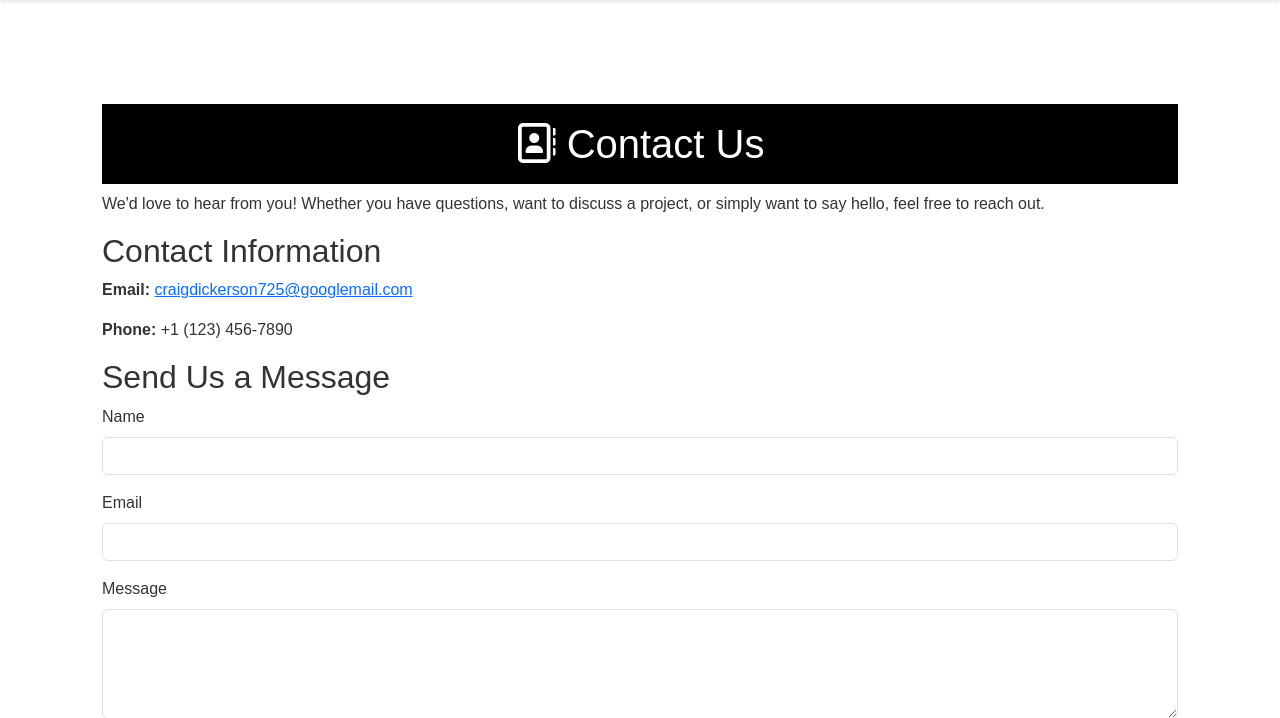
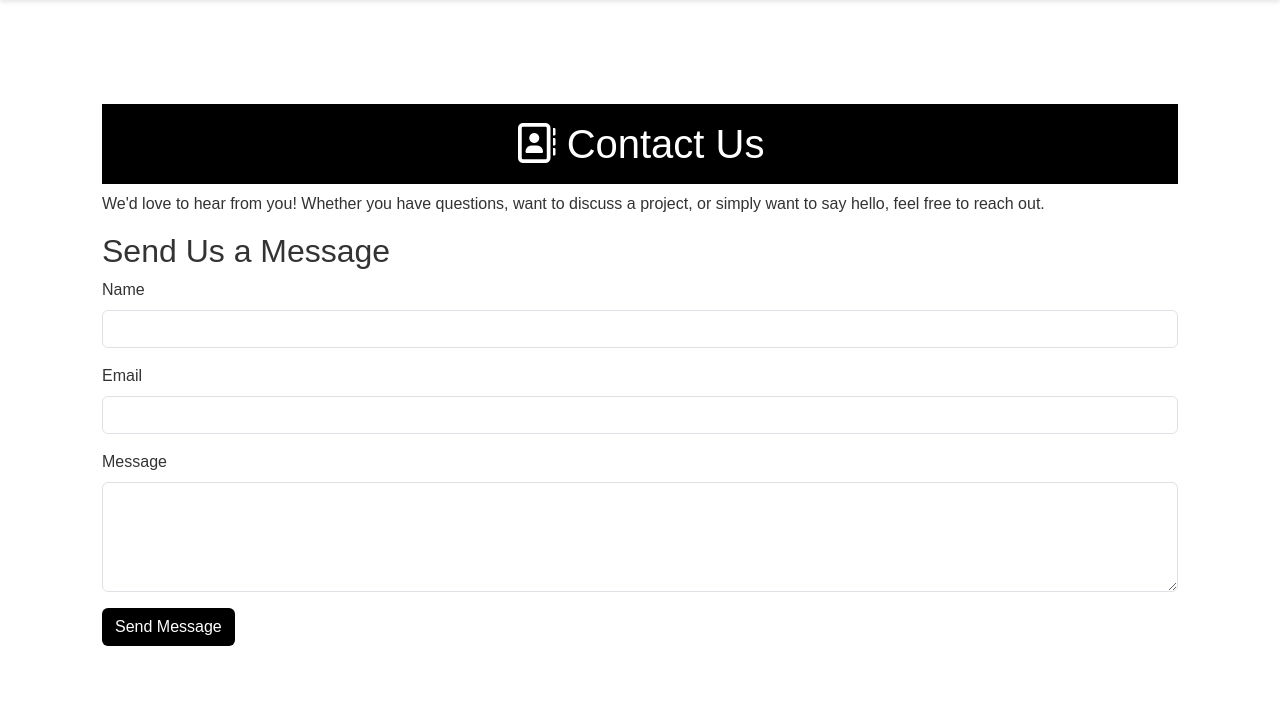
Before and after one commit to craigdickerson725/really-deep-photography, a Django app: page /contact/ in a window 1280 px wide. Shown: the part 62-780 px from the top of the page. Run offline with Django 3.2, Linux system fonts and the light colour scheme; some libraries are stand-ins or nearby versions.

Commit message:
Correct text on Contact page

```diff
--- a/home/templates/home/contact.html
+++ b/home/templates/home/contact.html
@@ -11,10 +11,6 @@
         <i class="fa-regular fa-address-book"></i> Contact Us
     </h1>
     <p>We'd love to hear from you! Whether you have questions, want to discuss a project, or simply want to say hello, feel free to reach out.</p>
-
-    <h2>Contact Information</h2>
-    <p><strong>Email:</strong> <a href="mailto:craigdickerson@reallydeepphotography.com">craigdickerson725@googlemail.com</a></p>
-    <p><strong>Phone:</strong> +1 (123) 456-7890</p>
 
     <h2>Send Us a Message</h2>
 
```
